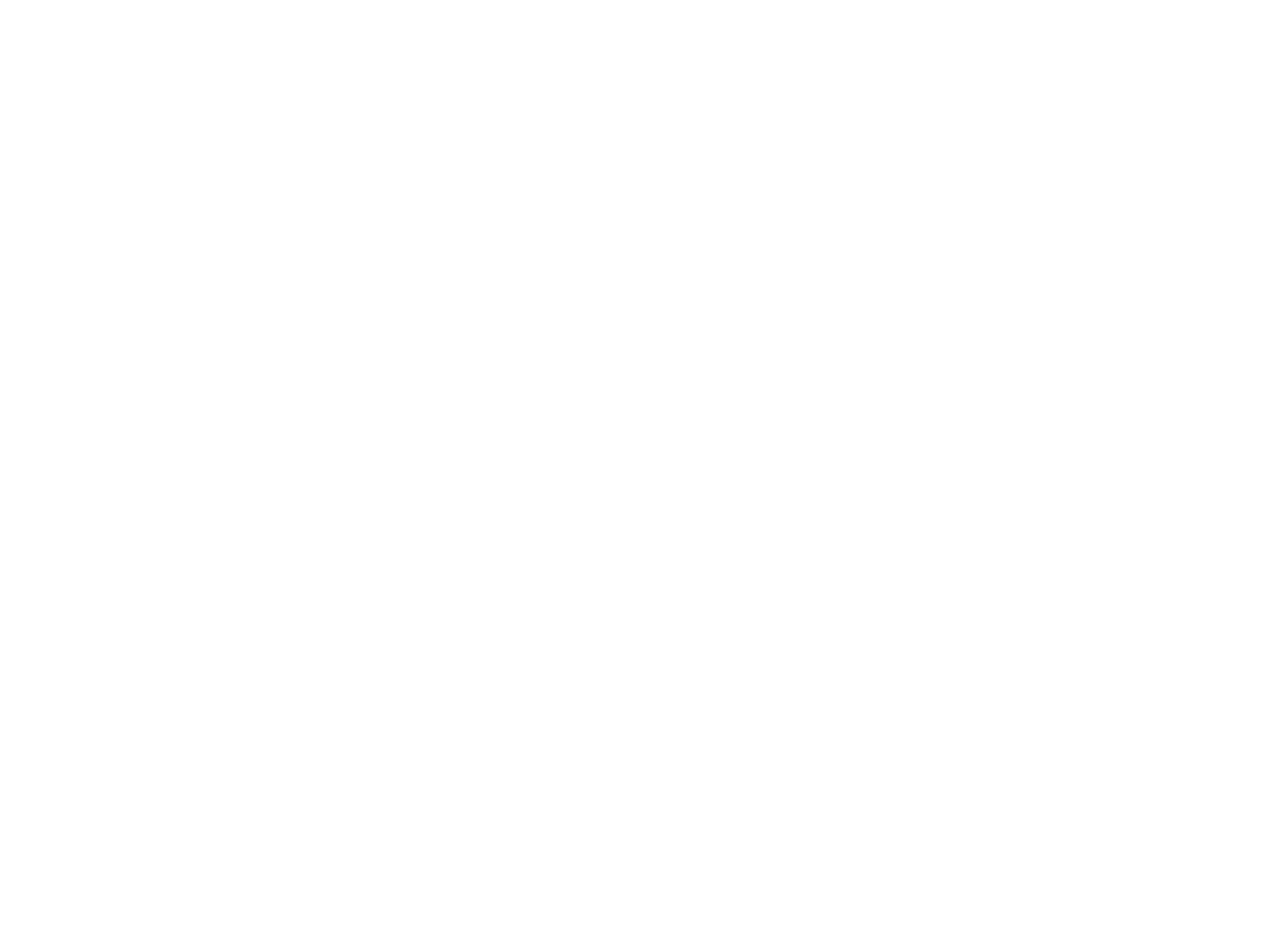
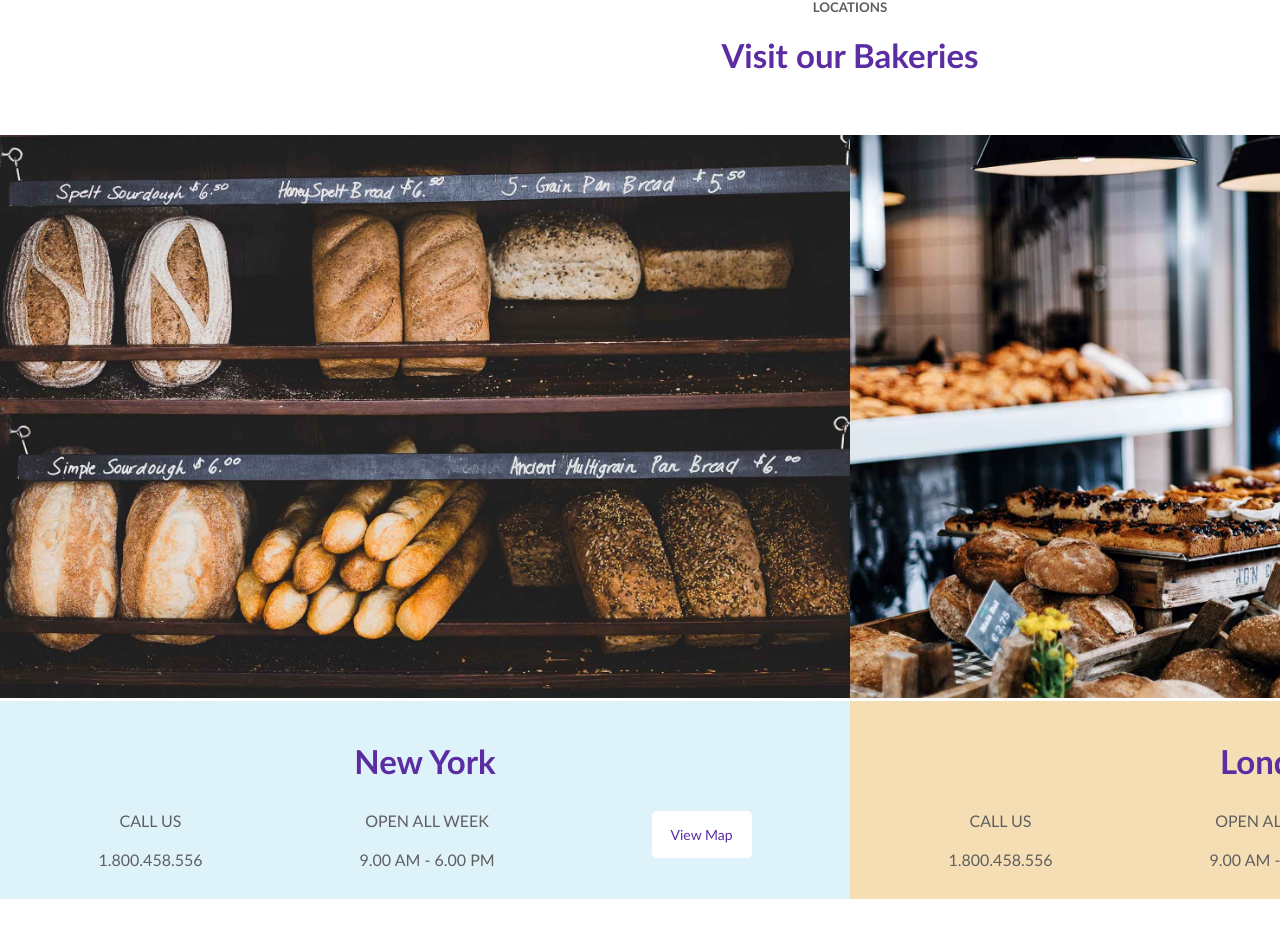
Before and after one commit to andreafontaneto/proj-html-vuejs, a Vue app: page / in a window 1280 px wide. Shown: the part 6357-7294 px from the top of the page. Before the commit the page ends 6356 px from the top, so only its background shows below. Built offline with nearby package versions, Linux system fonts and the light colour scheme.

Commit message:
Main - locations

```diff
--- /dev/null
+++ b/src/components/Locations.vue
@@ -0,0 +1,105 @@
+<template>
+  <section class="locations">
+    <h5 class="title-section">LOCATIONS</h5>
+    <h2 class="title-2">Visit our Bakeries</h2>
+
+    <div class="store-box">
+      <div class="store-image">
+        <img src="../assets/img/new-york-bk.jpg" alt="">
+      </div>
+      <div class="store-text-box new-york">
+        <h2 class="title-2">New York</h2>
+
+        <div class="store-info">
+          <div class="call-us">
+            <p class="title-section">CALL US</p>
+            <p class="title-section">1.800.458.556</p>
+          </div>
+          <div class="open-date">
+            <p class="title-section">OPEN ALL WEEK</p>
+            <p class="title-section">9.00 AM - 6.00 PM</p>
+          </div>
+          <div class="store-button">
+            <div class="btn btn-white">View Map</div>
+          </div>
+        </div>
+      </div>
+    </div>
+
+    <div class="store-box">
+      <div class="store-image">
+        <img src="../assets/img/london-bk.jpg" alt="">
+      </div>
+      <div class="store-text-box london">
+        <h2 class="title-2">London</h2>
+
+        <div class="store-info">
+          <div class="call-us">
+            <p class="title-section">CALL US</p>
+            <p class="title-section">1.800.458.556</p>
+          </div>
+          <div class="open-date">
+            <p class="title-section">OPEN ALL WEEK</p>
+            <p class="title-section">9.00 AM - 6.00 PM</p>
+          </div>
+          <div class="store-button">
+            <div class="btn btn-white">View Map</div>
+          </div>
+        </div>
+      </div>
+    </div>
+
+  </section>
+</template>
+
+<script>
+export default {
+  name: 'Locations'
+}
+</script>
+
+<style lang="scss" scoped>
+
+@import '../assets/style/vars.scss';
+@import '../assets/style/generals.scss';
+
+.locations{
+  margin-bottom: 150px;
+
+  .title-section, .title-2{
+    text-align: center;
+  }
+
+  .store-box{
+    width: 50%;
+    display: inline-block;
+
+    .store-text-box{
+      padding: 40px 20px 10px 20px;
+
+      .title-2{
+        margin-bottom: 30px;
+      }
+
+      .store-info{
+        display: flex;
+        justify-content: space-around;
+
+        .store-button .btn{
+          width: 100px;
+        }
+      }
+    }
+
+    .new-york{
+      background-color: lighten(skyblue, 20%);
+    }
+
+    .london{
+      background-color: wheat;
+    }
+
+  }
+}
+
+</style>
--- a/src/components/Main.vue
+++ b/src/components/Main.vue
@@ -6,6 +6,7 @@
     <CorporateWeddings />
     <Carousel />
     <BakeryProcess />
+    <Locations />
 
   </main>
 
@@ -17,6 +18,7 @@
 import CorporateWeddings from './CorporateWeddings.vue';
 import Carousel from './Carousel.vue';
 import BakeryProcess from './BakeryProcess.vue';
+import Locations from './Locations.vue';
 
 export default {
   name: 'Main',
@@ -24,7 +26,8 @@
     OurProduct,
     CorporateWeddings,
     Carousel,
-    BakeryProcess
+    BakeryProcess,
+    Locations
   }
 }
 </script>
```
